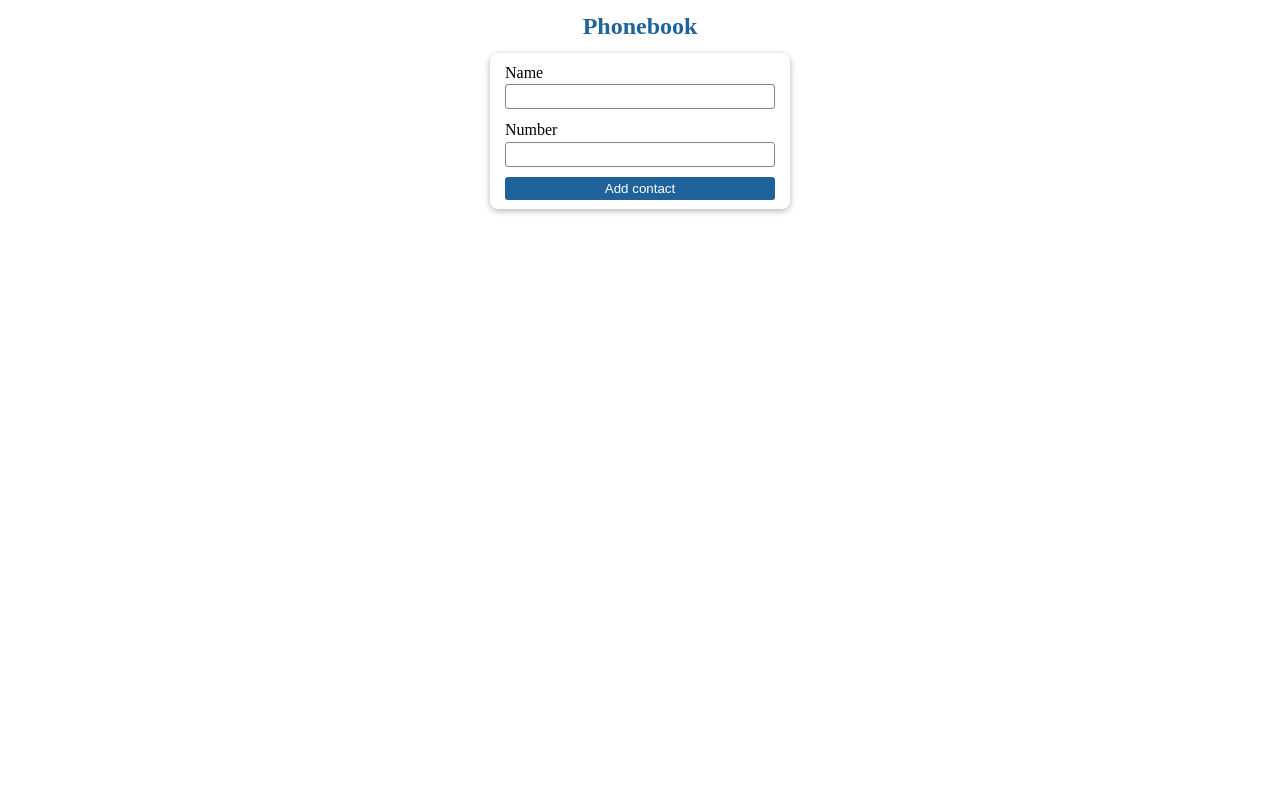
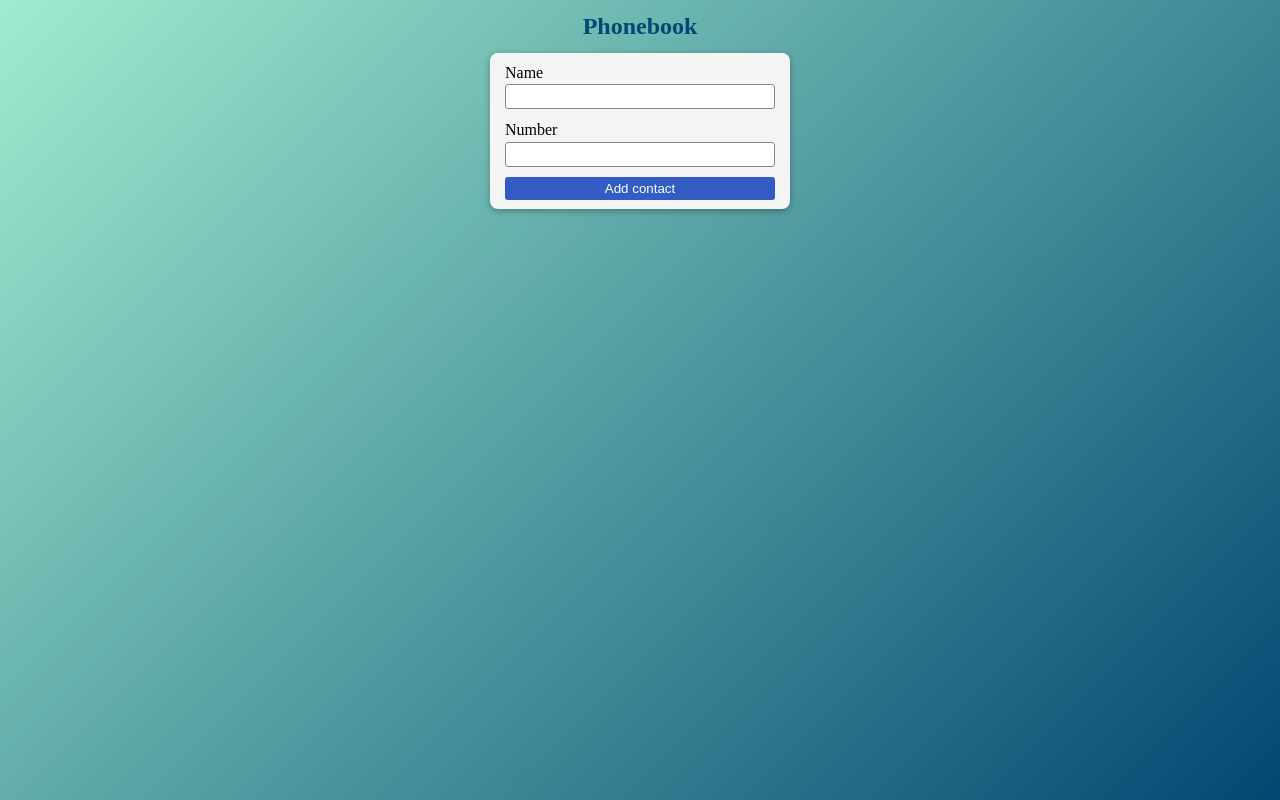
Before and after one commit to warbonnet333/goit-react-hw-02-phonebook, a React (Create React App) app: page / in a window 1280 px wide. Built offline with nearby package versions, Linux system fonts and the light colour scheme.

Commit message:
added background color

```diff
--- a/src/components/App.jsx
+++ b/src/components/App.jsx
@@ -9,6 +9,7 @@ import slideTopTransition from '../transitions/slideFromTop.module.css'
 import { connect } from "react-redux"
 import * as listActions from "./redux/listActions"
 import PropTypes from 'prop-types';
+import styles from "./App.module.css"
 
 
 class App extends Component {
@@ -31,7 +32,7 @@ class App extends Component {
     const isFilterShown = !!(contacts.length > 2 || filter)
 
     return (
-      <div>
+      <div className={styles.container}>
         <CSSTransition in={isShown} timeout={250} classNames={slideTopTransition} unmountOnExit>
           <Alert />
         </CSSTransition>
--- /dev/null
+++ b/src/components/App.module.css
@@ -0,0 +1,9 @@
+body {
+    background: linear-gradient(135deg, #A0EBCF, #014871);
+    background-repeat: no-repeat;
+}
+
+.container {
+    height: 100vh;
+    padding-bottom: 50px;
+}
--- a/src/components/Filter/Filter.module.css
+++ b/src/components/Filter/Filter.module.css
@@ -6,6 +6,7 @@
     display: flex;
     flex-flow: column;
     justify-content: space-evenly;
+    background-color: whitesmoke;
 }
 
 .container input {
--- a/src/components/Form/Form.module.css
+++ b/src/components/Form/Form.module.css
@@ -8,7 +8,7 @@
     text-align: center;
     height: 25%;
     padding: 13px;
-  color: #20639b;
+    color: #014871;
 }
 
 .container {
@@ -23,13 +23,14 @@
     flex-flow: column;
     justify-content: space-around;
     box-shadow: 0 2px 6px rgba(0, 0, 0, 0.3);
+    background-color: whitesmoke;
 }
 
 .form button {
     width: 90%;
     height: 23px;
     color: white;
-  background-color: #20639b;
+    background-color: #335CC5;
     margin: 8px auto;
     border: none;
     border-radius: 3px;
--- a/src/components/List/List.module.css
+++ b/src/components/List/List.module.css
@@ -16,6 +16,7 @@
     display: grid;
     grid-template-columns: 3fr 3fr 1fr;
     align-items: center;
-  border-radius: 3px;
     box-shadow: 0 2px 6px rgba(0, 0, 0, 0.3);
+    background-color: white;
+    border-radius: 5px;
 }
```
Lines whose indentation alone changed are shown as unchanged.
